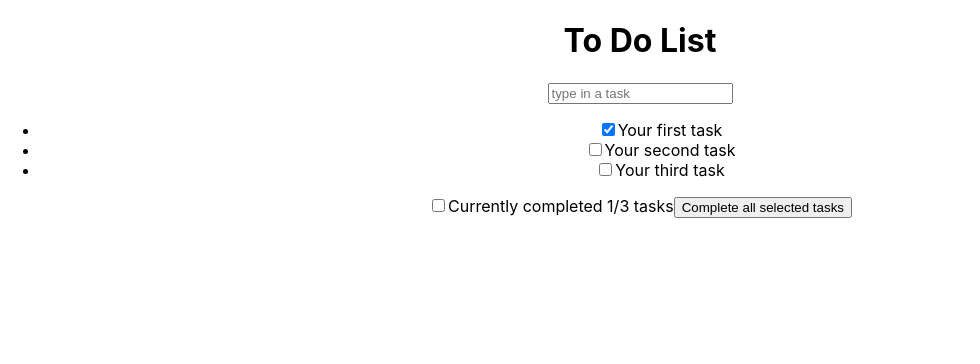
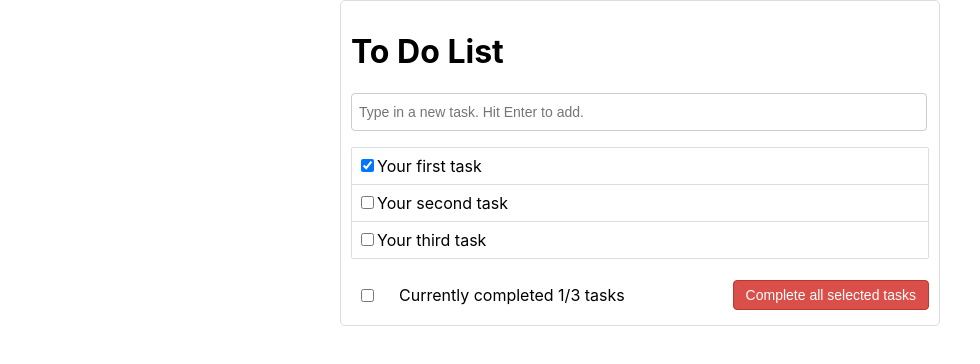
Before and after one commit to tobyatgithub/react-todo-list, a React (Create React App) app: page / in a window 1280 px wide. Shown: the top 364 px of the page, without its empty margins (0-980 px from the left). Built offline with nearby package versions, Linux system fonts and the light colour scheme.

Commit message:
fix the css.

```diff
--- a/src/App.css
+++ b/src/App.css
@@ -1,38 +1,43 @@
-.App {
-  text-align: center;
+body {
+  background-color: #fff;
 }
 
-.App-logo {
-  height: 40vmin;
-  pointer-events: none;
+.btn {
+  display: inline-block;
+  padding: 4px 12px;
+  margin-bottom: 0;
+  font-size: 14px;
+  line-height: 20px;
+  text-align: center;
+  vertical-align: middle;
+  cursor: pointer;
+  box-shadow: inset 0 1px 0 rgba(255, 255, 255, 0.2),
+    0 1 px 2px rgba(0, 0, 0, 0.05);
+  border-radius: 4px;
 }
 
-@media (prefers-reduced-motion: no-preference) {
-  .App-logo {
-    animation: App-logo-spin infinite 20s linear;
-  }
+.btn-danger {
+  color: #fff;
+  background-color: #da4f49;
+  border: 1px solid #bd362f;
 }
 
-.App-header {
-  background-color: #282c34;
-  min-height: 100vh;
-  display: flex;
-  flex-direction: column;
-  align-items: center;
-  justify-content: center;
-  font-size: calc(10px + 2vmin);
-  color: white;
+.btn-danger:hover {
+  color: #fff;
+  background-color: #bd362f;
 }
 
-.App-link {
-  color: #61dafb;
+.btn:focus {
+  outline: none;
 }
 
-@keyframes App-logo-spin {
-  from {
-    transform: rotate(0deg);
-  }
-  to {
-    transform: rotate(360deg);
-  }
+.todo-container {
+  width: 600px;
+  margin: 0 auto;
 }
+
+.todo-container .todo-wrap {
+  padding: 10px;
+  border: 1px solid #ddd;
+  border-radius: 5px;
+}
--- a/src/App.js
+++ b/src/App.js
@@ -48,7 +48,8 @@ function App() {
   };
 
   return (
-    <div className="App">
+    <div className="todo-container">
+      <div className="todo-wrap">
         <h1>To Do List</h1>
         <Header taskList={taskList} setTaskList={setTaskList} />
         <List
@@ -62,6 +63,7 @@ function App() {
           deleteAllSelectedTasks={deleteAllSelectedTasks}
         />
       </div>
+    </div>
   );
 }
 
--- /dev/null
+++ b/src/components/Footer/index.css
@@ -0,0 +1,24 @@
+.todo-footer {
+  height: 40px;
+  line-height: 40px;
+  padding-left: 6px;
+  margin-top: 5px;
+}
+
+.todo-footer label {
+  display: inline-block;
+  margin-right: 20px;
+  cursor: pointer;
+}
+
+.todo-footer label input {
+  position: relative;
+  top: -1px;
+  vertical-align: middle;
+  margin-right: 5px;
+}
+
+.todo-footer button {
+  float: right;
+  margin-top: 5px;
+}
--- a/src/components/Footer/index.jsx
+++ b/src/components/Footer/index.jsx
@@ -1,4 +1,5 @@
-import React, { Component } from "react";
+import "./index.css";
+import React from "react";
 
 export default function Footer({
   taskList,
@@ -13,7 +14,7 @@ export default function Footer({
   const totalCount = taskList.length;
 
   return (
-    <div>
+    <div className="todo-footer">
       <label>
         <input
           type="checkbox"
--- /dev/null
+++ b/src/components/Header/index.css
@@ -0,0 +1,16 @@
+/* header */
+.todo-header input {
+  width: 560px;
+  height: 28px;
+  font-size: 14px;
+  border: 1px solid #ccc;
+  border-radius: 4px;
+  padding: 4px 7px;
+}
+
+.todo-header input:focus {
+  outline: none;
+  border-color: rgba(82, 168, 236, 0.8);
+  box-shadow: inset 0 1px 1px rgba(0, 0, 0, 0.075),
+    0 0 8px rgba(82, 168, 236, 0.6);
+}
--- a/src/components/Header/index.jsx
+++ b/src/components/Header/index.jsx
@@ -1,3 +1,4 @@
+import "./index.css";
 import React, { Component } from "react";
 import { nanoid } from "nanoid";
 
@@ -26,7 +27,7 @@ export default function Header({ taskList, setTaskList }) {
     <div className="todo-header">
       <input
         type="text"
-        placeholder="type in a task"
+        placeholder="Type in a new task. Hit Enter to add."
         onKeyUp={handleSubmit}
       ></input>
     </div>
--- /dev/null
+++ b/src/components/Item/index.css
@@ -0,0 +1,34 @@
+/* Item */
+li {
+  list-style: none;
+  height: 36px;
+  line-height: 36px;
+  padding: 0 5px;
+  border-bottom: 1px solid #ddd;
+}
+
+li label {
+  float: left;
+  cursor: pointer;
+}
+
+li label li input {
+  vertical-align: middle;
+  margin-right: 6px;
+  position: relative;
+  top: -1px;
+}
+
+li button {
+  float: right;
+  display: none;
+  margin-top: 3px;
+}
+
+li:before {
+  content: initial;
+}
+
+li:last-child {
+  border-bottom: none;
+}
--- a/src/components/Item/index.jsx
+++ b/src/components/Item/index.jsx
@@ -1,3 +1,4 @@
+import "./index.css";
 import React, { useState } from "react";
 
 export default function Item({ task, updateTask, deleteTask }) {
@@ -12,6 +13,7 @@ export default function Item({ task, updateTask, deleteTask }) {
 
   return (
     <li
+      className="todo-item"
       style={{ backgroundColor: isMouseOver ? "#ddd" : "white" }}
       onMouseOver={handleMouse(true)}
       onMouseLeave={handleMouse(false)}
@@ -26,8 +28,8 @@ export default function Item({ task, updateTask, deleteTask }) {
         <span>{task.text}</span>
       </label>
       <button
+        className="btn btn-danger"
         onClick={() => deleteTask(task.id)}
-        className="btn btn-danger"
         style={{ display: isMouseOver ? "inline" : "none" }}
       >
         Delete
--- /dev/null
+++ b/src/components/List/index.css
@@ -0,0 +1,14 @@
+/* main */
+.todo-main {
+  margin-left: 0px;
+  border: 1px solid #ddd;
+  border-radius: 2px;
+  padding: 0px;
+}
+
+.todo-empty {
+  height: 40px;
+  line-height: 40px;
+  border: 1px solid #ddd;
+  border-radius: 2px;
+}
--- a/src/components/List/index.jsx
+++ b/src/components/List/index.jsx
@@ -1,4 +1,5 @@
-import React, { useState, Component } from "react";
+import "./index.css";
+import React from "react";
 import Item from "../Item/index";
 
 export default function List({ taskList, updateTask, deleteTask }) {
```
Lines whose indentation alone changed are shown as unchanged.
